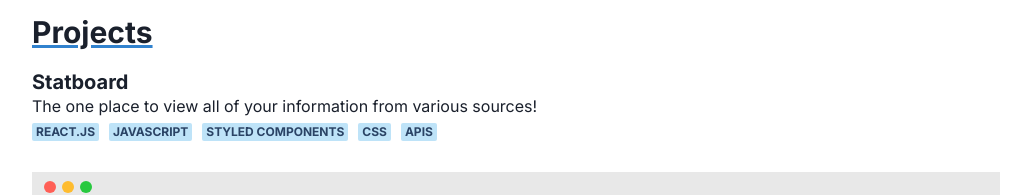
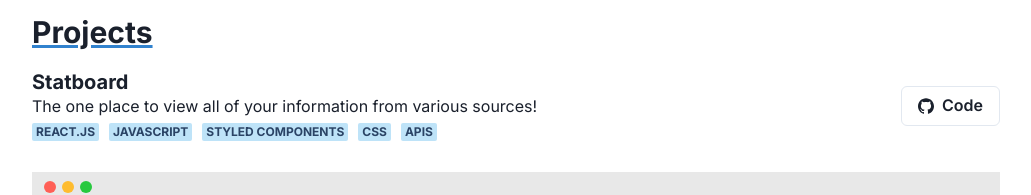
Before and after one commit to Mito9999/portfolio, a Next.js app: page /projects in a window 1280 px wide. Shown: the part 122-317 px from the top of the page, without its empty margins (124-1155 px from the left). Built offline with nearby package versions, Linux system fonts and the light colour scheme.

Commit message:
Add code demo button

```diff
--- a/pages/projects.js
+++ b/pages/projects.js
@@ -1,12 +1,22 @@
 import Head from "next/head";
 import Image from "next/image";
-import { Box, Heading, Text, Badge, Flex } from "@chakra-ui/react";
+import {
+  Box,
+  Heading,
+  Text,
+  Badge,
+  Flex,
+  Button,
+  Link as ChakraLink,
+} from "@chakra-ui/react";
 import Title from "../components/Title";
+import { SiGithub } from "react-icons/si";
 
 const projects = [
   {
     id: 1,
     title: "Statboard",
+    code: "https://github.com/Mito9999/statboard",
     url: "https://statboard.vercel.app/",
     description:
       "The one place to view all of your information from various sources!",
@@ -22,6 +32,7 @@ const projects = [
   {
     id: 2,
     title: "Feed",
+    code: "https://github.com/Mito9999/feed",
     url: "https://my-feed.netlify.app/",
     description: "A customizable display of your most important media.",
     image: {
@@ -36,6 +47,7 @@ const projects = [
   {
     id: 3,
     title: "Dyftd",
+    code: "https://github.com/Mito9999/dyftd",
     url: "https://dyftd.vercel.app/",
     description: "Did you feed the dog? Collaborative toggles.",
     image: {
@@ -50,6 +62,7 @@ const projects = [
   {
     id: 4,
     title: "Money Tracker",
+    code: "https://github.com/Mito9999/moneytracker",
     description: "An easy way to visualize your spending and savings habits!",
     story:
       "I have always been careful with money. However, this project made me see some of the areas that I could improve in, by visualizing every dollar that comes in and goes out.",
@@ -58,6 +71,7 @@ const projects = [
   {
     id: 5,
     title: "Cars",
+    code: "https://github.com/Mito9999/cars",
     description: "A simple API for finding great deals on cars.",
     story:
       "In search of finding a good deal on a used car, I created this API + Discord Bot which gathers car deals from Craigslist and sends a message of new listings.",
@@ -124,6 +138,12 @@ export default function Projects() {
                 : "none"
             }
           >
+            <Flex
+              direction={["column", "row"]}
+              justify="space-between"
+              align={["initial", "center"]}
+            >
+              <Box>
                 <Heading size="md">{project.title}</Heading>
                 <Text>{project.description}</Text>
                 <Text>
@@ -133,6 +153,19 @@ export default function Projects() {
                     </Badge>
                   ))}
                 </Text>
+              </Box>
+              <ChakraLink
+                href={project.code}
+                target="_blank"
+                rel="noopener noreferrer"
+                ml={["0px", "20px"]}
+                mt={["20px", "0px"]}
+              >
+                <Button variant="outline" leftIcon={<SiGithub />}>
+                  Code
+                </Button>
+              </ChakraLink>
+            </Flex>
 
             <ProjectImage project={project} />
 
```
Lines whose indentation alone changed are shown as unchanged.
